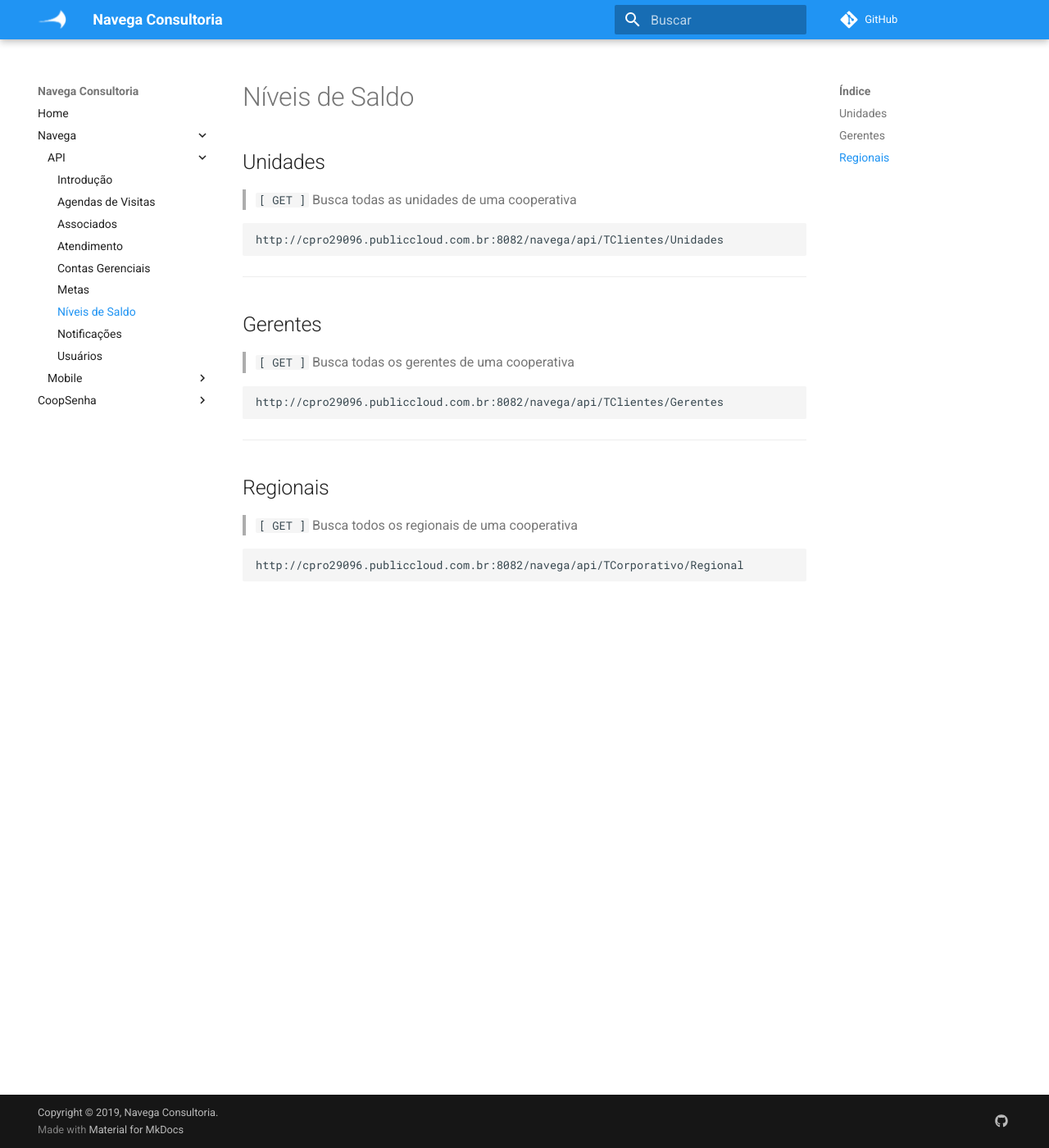
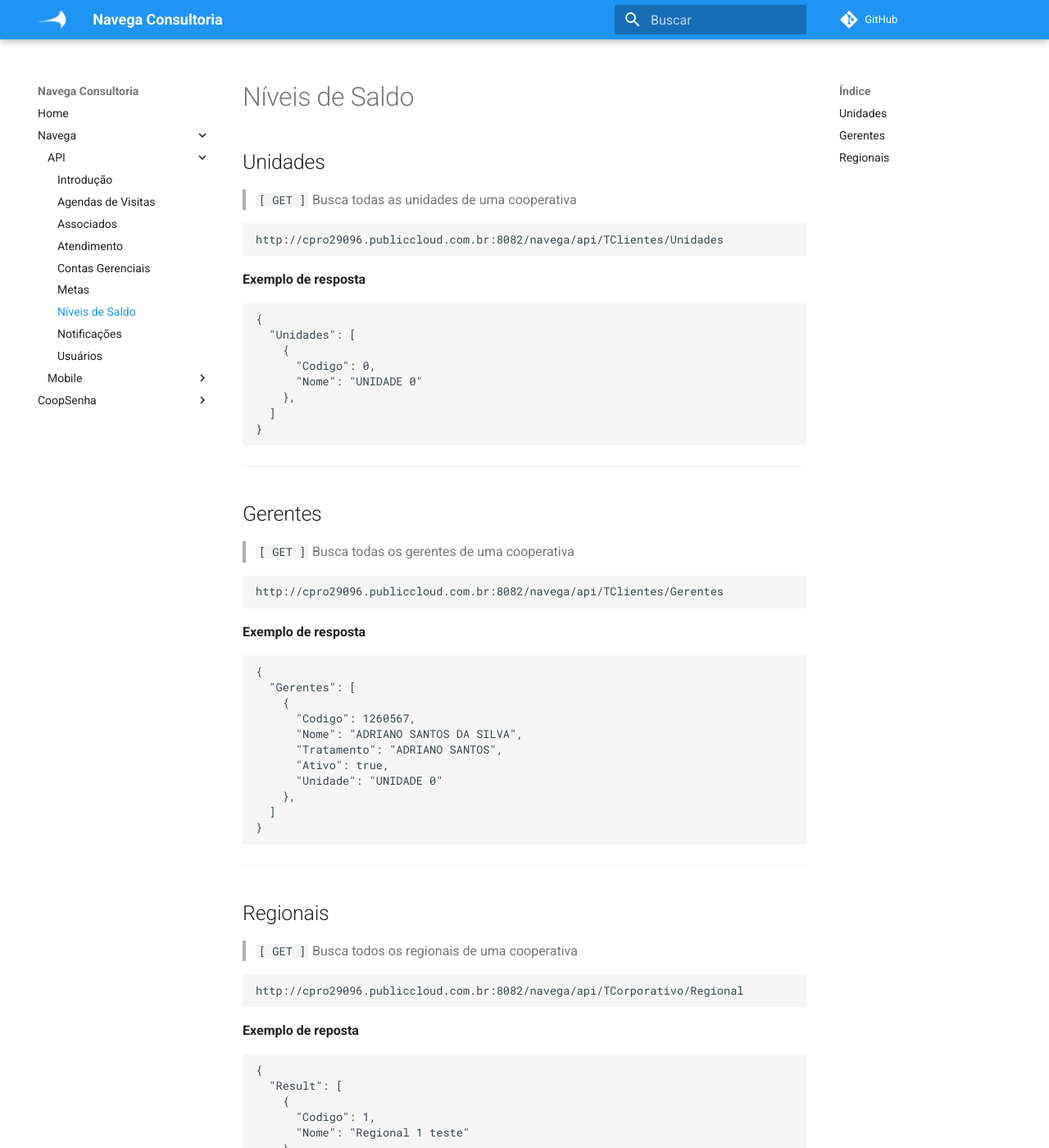
Before and after one commit to NavegaSistemas/Documentacao, an MkDocs documentation site: the page built from docs/Navega/API/niveis_saldo.md, in a window 1280 px wide and 1400 px high. Shown: the whole window at 82% size. Built offline with MkDocs 1.6.1 and Material for MkDocs 9.7.7, drawn with Linux system fonts in a browser that asks for light colours.

Commit message:
Atualizado niveis de saldo

````diff
--- a/docs/Navega/API/niveis_saldo.md
+++ b/docs/Navega/API/niveis_saldo.md
@@ -4,6 +4,19 @@
 
 ```
 http://cpro29096.publiccloud.com.br:8082/navega/api/TClientes/Unidades
+```
+
+**Exemplo de resposta**
+
+```
+{
+  "Unidades": [
+    {
+      "Codigo": 0,
+      "Nome": "UNIDADE 0"
+    },
+  ]
+}
 ```
 
 ---
@@ -16,6 +29,21 @@ http://cpro29096.publiccloud.com.br:8082/navega/api/TClientes/Unidades
 http://cpro29096.publiccloud.com.br:8082/navega/api/TClientes/Gerentes
 ```
 
+**Exemplo de resposta**
+```
+{
+  "Gerentes": [
+    {
+      "Codigo": 1260567,
+      "Nome": "ADRIANO SANTOS DA SILVA",
+      "Tratamento": "ADRIANO SANTOS",
+      "Ativo": true,
+      "Unidade": "UNIDADE 0"
+    },
+  ]
+}
+```
+
 ---
 
 ## Regionais
@@ -25,3 +53,16 @@ http://cpro29096.publiccloud.com.br:8082/navega/api/TClientes/Gerentes
 ```
 http://cpro29096.publiccloud.com.br:8082/navega/api/TCorporativo/Regional
 ```
+
+**Exemplo de reposta**
+
+```
+{
+  "Result": [
+    {
+      "Codigo": 1,
+      "Nome": "Regional 1 teste"
+    },
+  ]
+}
+```
````
